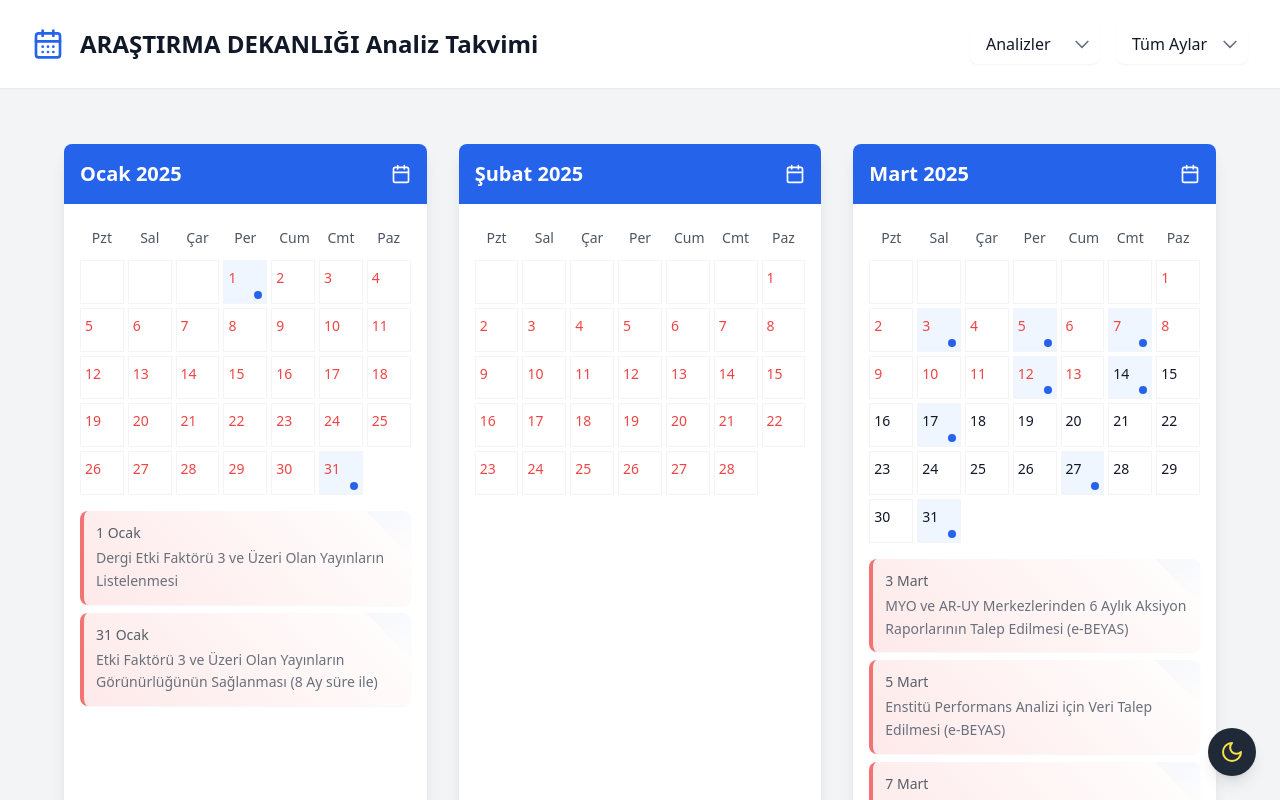
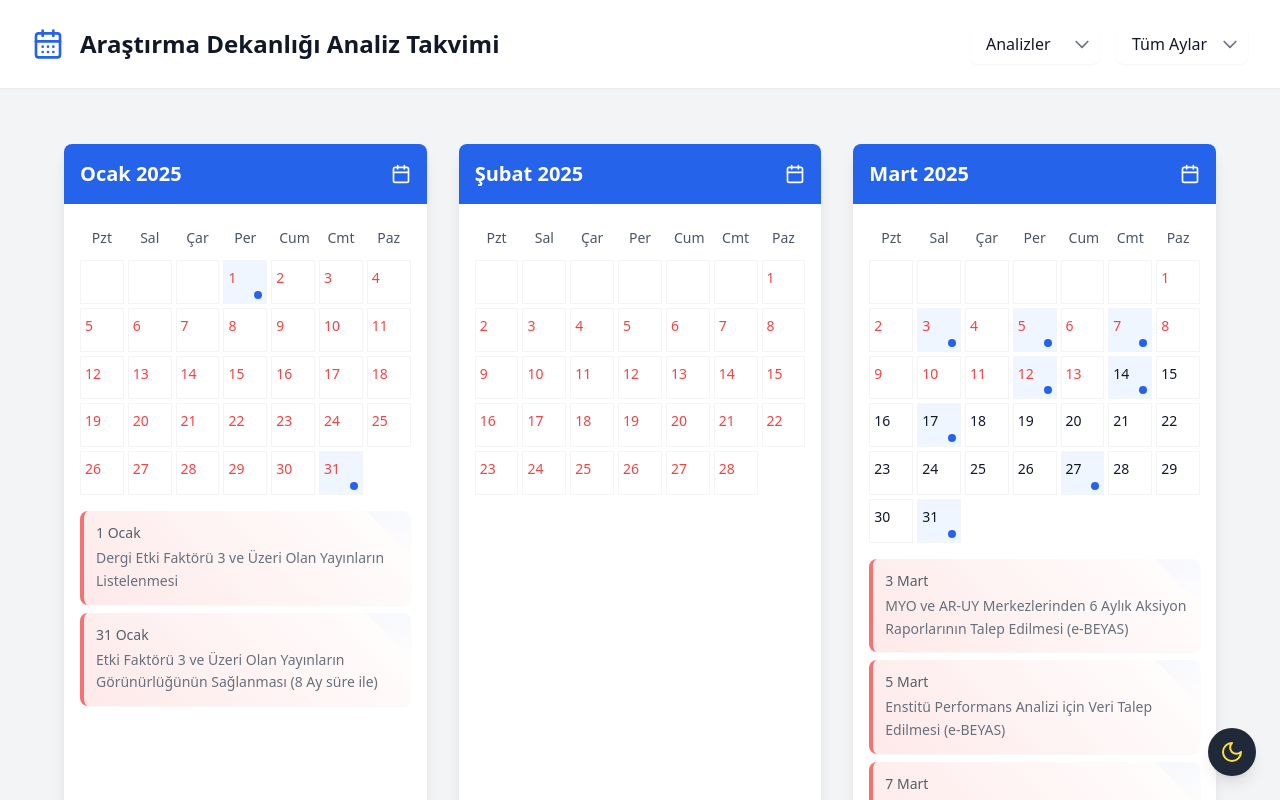
Before and after one commit to umitcaninz/analiztakvimi, a React (Vite) app: page / in a window 1280 px wide. Shown: the top 800 px of the page. Built offline with nearby package versions, Linux system fonts and the light colour scheme.

Commit message:
Update App.tsx

```diff
--- a/src/App.tsx
+++ b/src/App.tsx
@@ -32,7 +32,7 @@ function App() {
             <div className="flex items-center space-x-4 fade-in">
               <CalendarDays className="h-8 w-8 text-blue-600" />
               <h1 className={`text-2xl font-bold ${theme === 'dark' ? 'text-white' : 'text-gray-900'}`}>
-                ARAŞTIRMA DEKANLIĞI Analiz Takvimi
+                Araştırma Dekanlığı Analiz Takvimi
               </h1>
             </div>
             <div className="flex items-center space-x-4">
```
